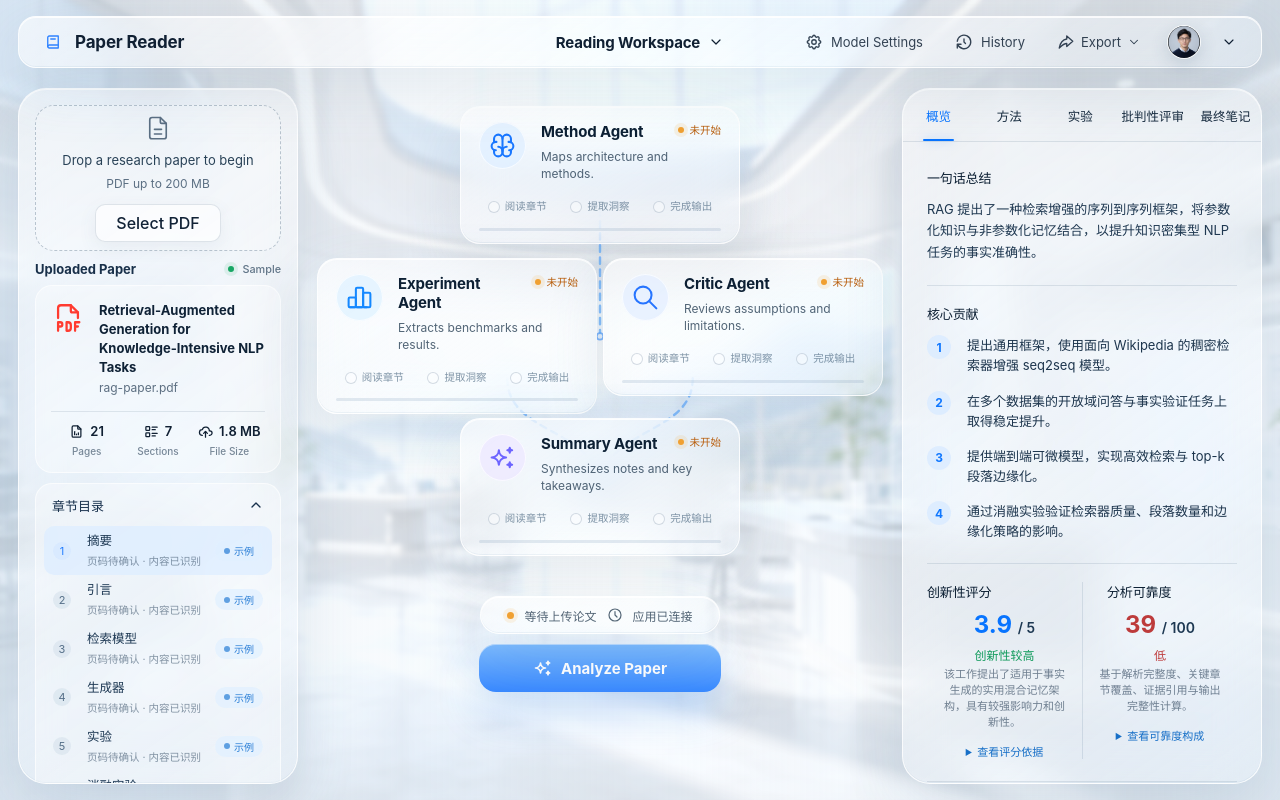
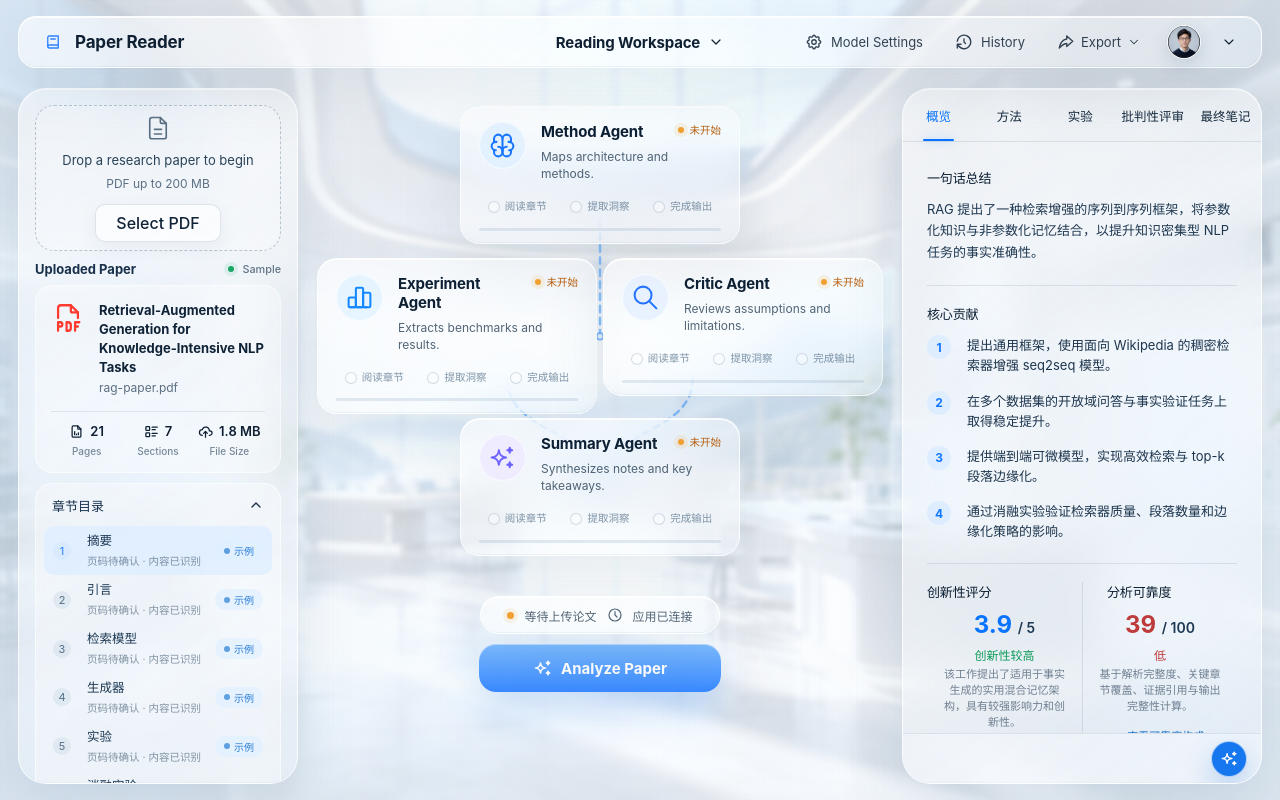
Before and after one commit to Lovenndme/multi-agent-paper-reader, a React (Vite) app in the folder frontend-prototype/: page / in a window 1280 px wide. Built offline with nearby package versions, Linux system fonts and the light colour scheme.

Commit message:
Add direct AI chat launcher

```diff
--- a/frontend-prototype/src/App.jsx
+++ b/frontend-prototype/src/App.jsx
@@ -809,7 +809,7 @@ function PaperChatDrawer({
   }
 
   return (
-    <section className="paper-chat-drawer" aria-label="论文追问">
+    <section className="paper-chat-drawer" id="paper-chat-drawer" aria-label="论文追问">
       <header className="chat-header">
         <div>
           <span><IconMessageCircle size={16} stroke={1.8} /> 论文追问</span>
@@ -1051,6 +1051,13 @@ export function App() {
   function openChatFromSelection() {
     if (!selectionAction?.text) return;
     setChatQuote(selectionAction.text);
+    setChatOpen(true);
+    setSelectionAction(null);
+    window.getSelection()?.removeAllRanges();
+  }
+
+  function openChatDirectly() {
+    setChatQuote("");
     setChatOpen(true);
     setSelectionAction(null);
     window.getSelection()?.removeAllRanges();
@@ -1603,6 +1610,20 @@ export function App() {
               <IconMessageCircle size={16} stroke={1.8} /> 在侧边聊天中提问
             </button>
           )}
+          {!chatOpen && (
+            <div className="results-chat-launcher">
+              <button
+                className="open-paper-chat"
+                type="button"
+                aria-label="打开论文追问"
+                aria-controls="paper-chat-drawer"
+                data-tooltip="打开论文追问"
+                onClick={openChatDirectly}
+              >
+                <IconSparkles size={19} stroke={1.9} />
+              </button>
+            </div>
+          )}
           {chatOpen && (
             <PaperChatDrawer
               paperTitle={displayedPaper.title || "当前论文"}
--- a/frontend-prototype/src/styles.css
+++ b/frontend-prototype/src/styles.css
@@ -1024,6 +1024,61 @@ button {
   padding: 26px 24px 18px;
 }
 
+.results-chat-launcher {
+  display: flex;
+  min-height: 50px;
+  flex: 0 0 50px;
+  align-items: center;
+  justify-content: flex-end;
+  padding: 6px 14px;
+  border-top: 1px solid rgba(84, 111, 137, 0.14);
+  background: rgba(248, 251, 254, 0.46);
+}
+
+.open-paper-chat {
+  position: relative;
+  z-index: 7;
+  display: grid;
+  width: 36px;
+  height: 36px;
+  place-items: center;
+  border: 1px solid rgba(255, 255, 255, 0.64);
+  border-radius: 50%;
+  background: #1677ee;
+  color: #fff;
+  box-shadow: 0 12px 28px rgba(30, 111, 213, 0.28);
+  cursor: pointer;
+}
+
+.open-paper-chat:hover {
+  background: #0868d8;
+  transform: translateY(-1px);
+}
+
+.open-paper-chat::after {
+  content: attr(data-tooltip);
+  position: absolute;
+  right: 0;
+  bottom: calc(100% + 8px);
+  width: max-content;
+  padding: 6px 8px;
+  border-radius: 6px;
+  background: rgba(18, 40, 63, 0.94);
+  color: #fff;
+  font-size: 10.5px;
+  font-weight: 600;
+  pointer-events: none;
+  opacity: 0;
+  transform: translateY(3px);
+  transition: opacity 120ms ease, transform 120ms ease;
+}
+
+.open-paper-chat:hover::after,
+.open-paper-chat:focus-visible::after {
+  opacity: 1;
+  transform: translateY(0);
+}
+
 .selection-chat-action {
   position: absolute;
   z-index: 8;
```
Also changed, not shown: 1 other file (tests, documents, lock files or other folders).
